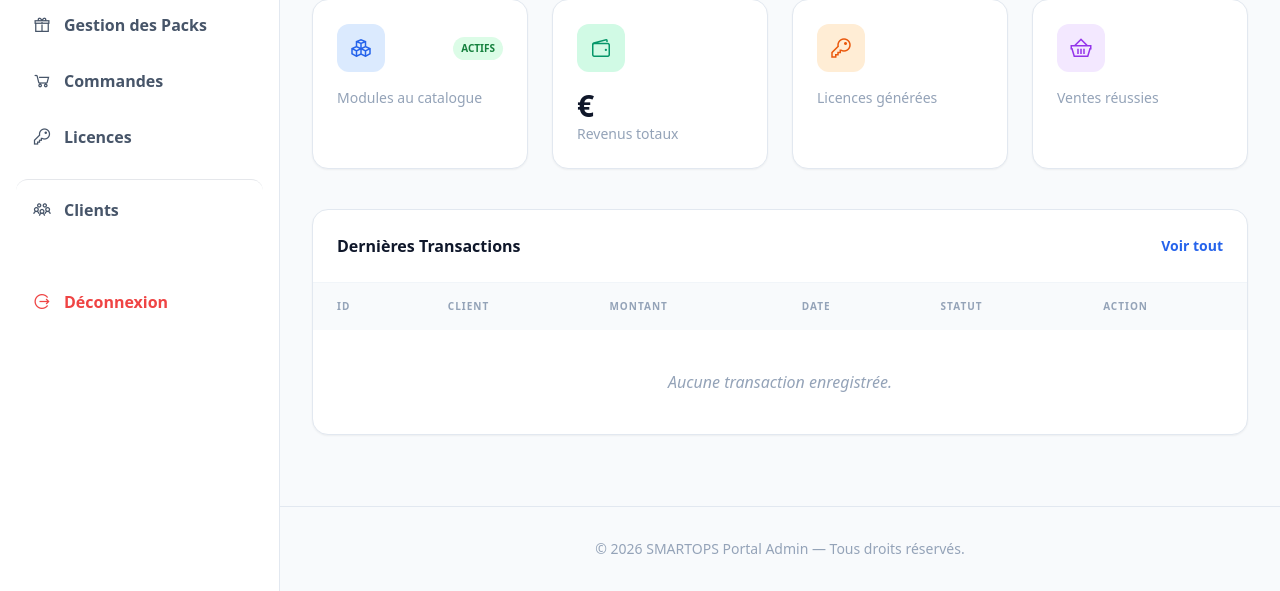
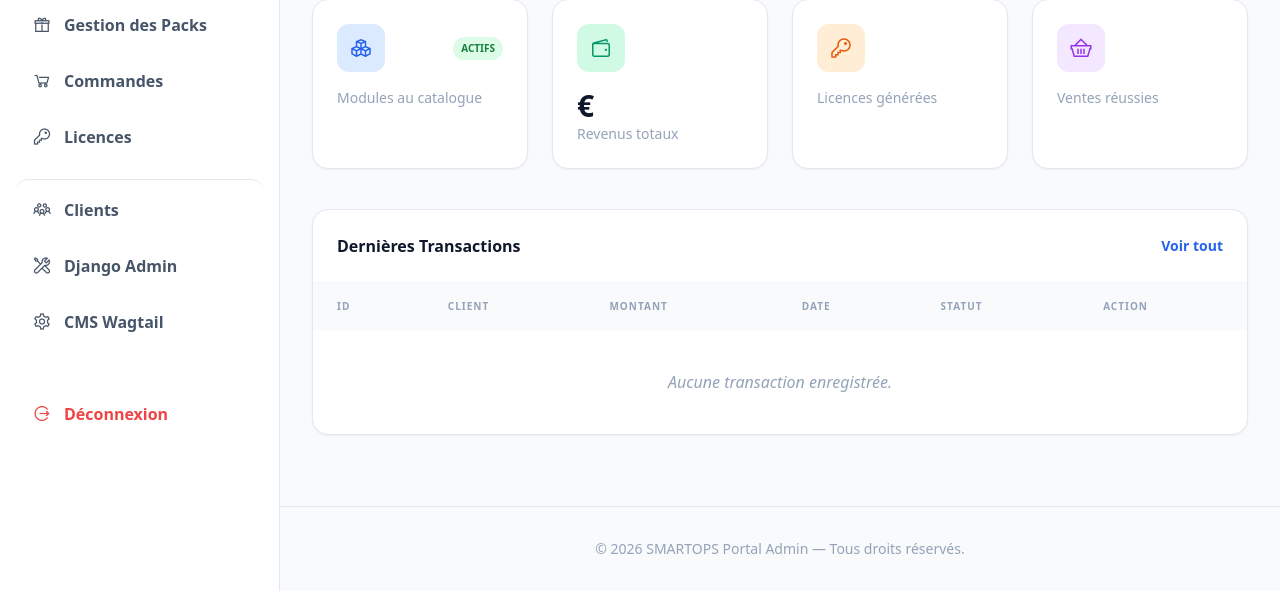
Before and after one commit to mouedarbi/SMARTOPS_PORTAL, a Django app: template app/templates/backoffice/index.html in a window 1280 px wide. Shown: the part 209-800 px from the top of the page. Run offline with Django 5.2, Linux system fonts and the light colour scheme; the template is opened without the code that fills it, so the values that code supplies are empty; some libraries are stand-ins or nearby versions.

Commit message:
Add direct administration and CMS management links to backoffice sidebar

```diff
--- a/app/templates/backoffice/base_backoffice.html
+++ b/app/templates/backoffice/base_backoffice.html
@@ -64,6 +64,18 @@
                         </a>
                     </li>
                     <li>
+                        <a href="/django-admin/" target="_blank" class="flex items-center gap-3 px-4 py-3 text-slate-600 rounded-xl hover:bg-blue-50 hover:text-blue-600 transition">
+                            <i class="las la-tools text-xl"></i>
+                            <span class="font-bold">Django Admin</span>
+                        </a>
+                    </li>
+                    <li>
+                        <a href="/portal-management/" target="_blank" class="flex items-center gap-3 px-4 py-3 text-slate-600 rounded-xl hover:bg-blue-50 hover:text-blue-600 transition">
+                            <i class="las la-cog text-xl"></i>
+                            <span class="font-bold">CMS Wagtail</span>
+                        </a>
+                    </li>
+                    <li>
                         <a href="{% url 'account_logout' %}" class="flex items-center gap-3 px-4 py-3 text-red-500 rounded-xl hover:bg-red-50 transition mt-10">
                             <i class="las la-sign-out-alt text-xl"></i>
                             <span class="font-bold">Déconnexion</span>
```
